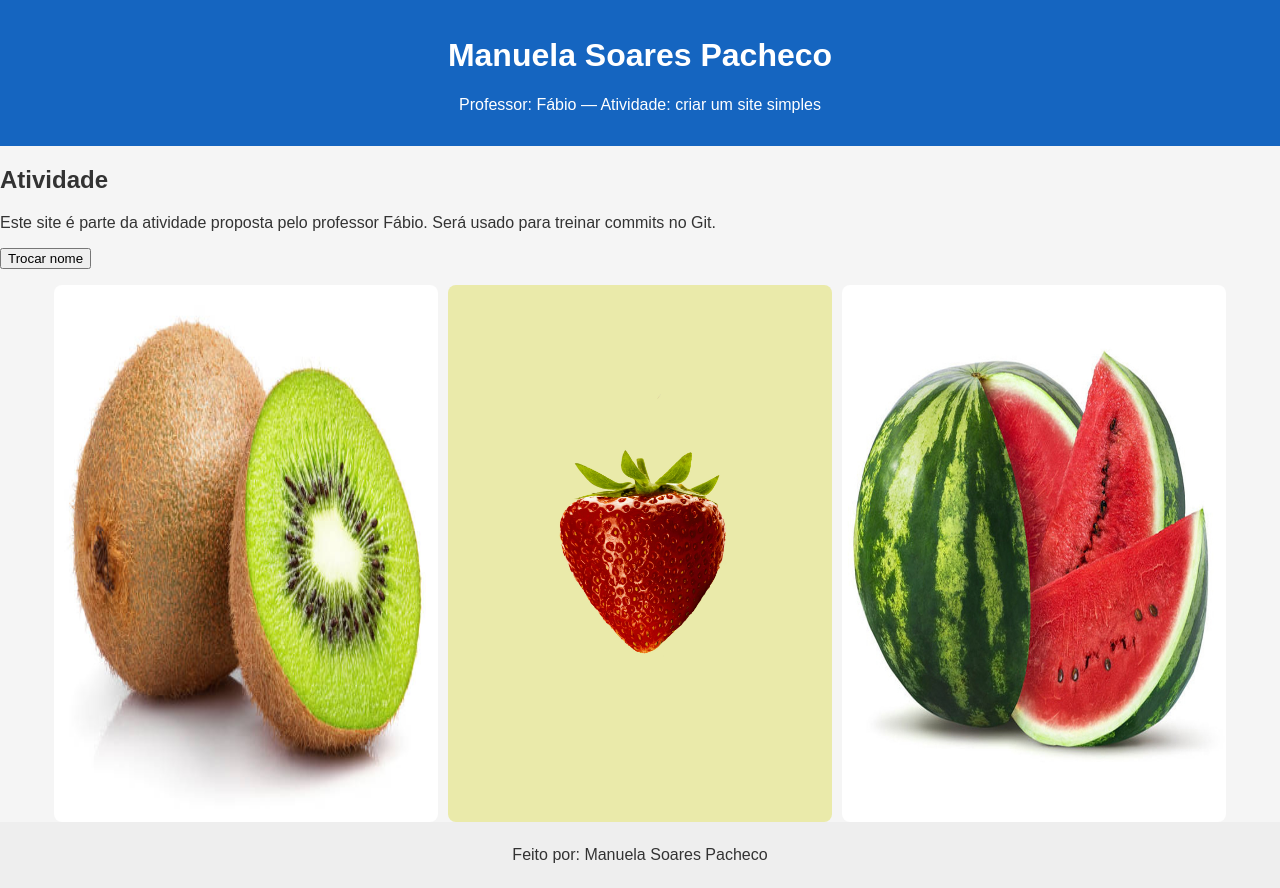
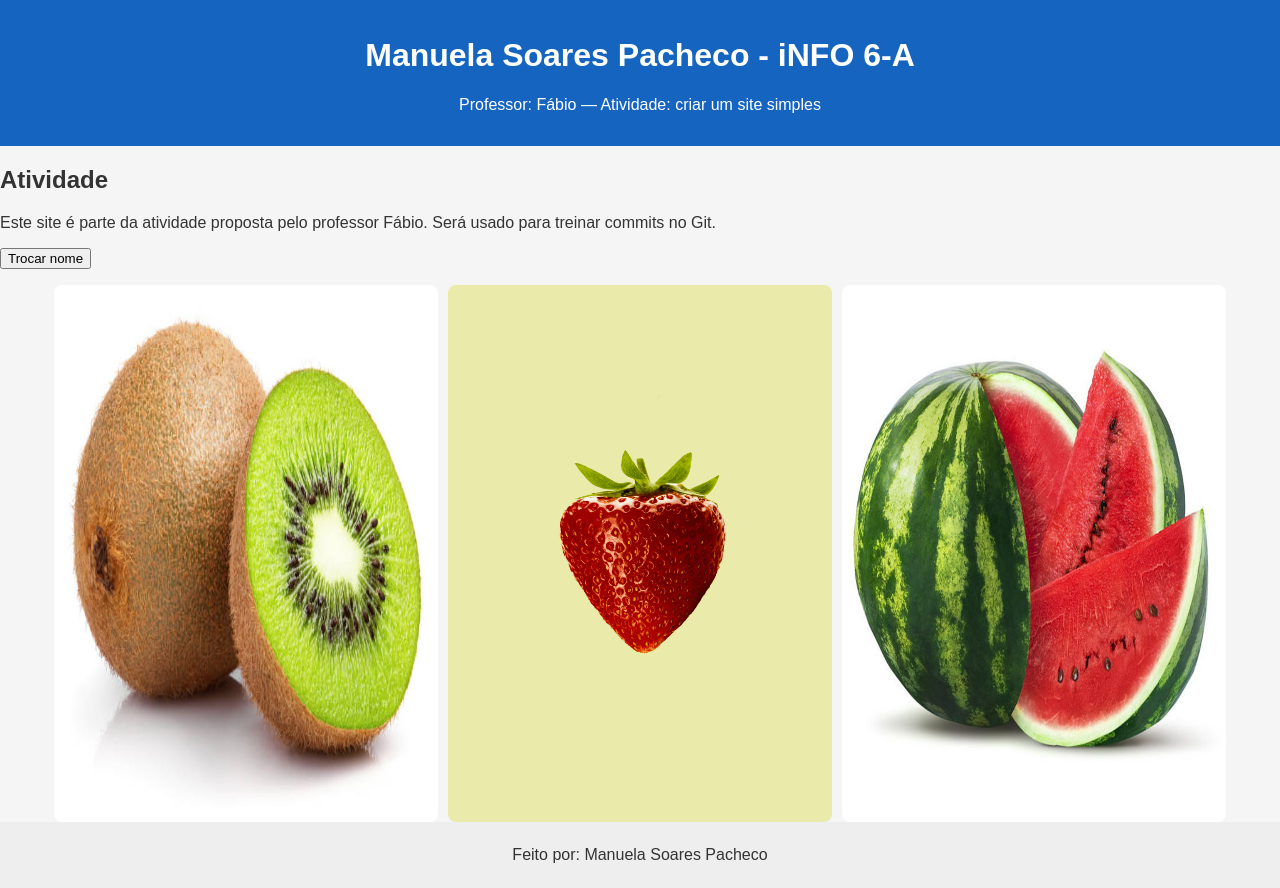
Before and after one commit to Manuh08/Atividadrr, a plain HTML site: page index.html in a window 1280 px wide. Drawn offline with Linux system fonts and the light colour scheme.

Commit message:
CM8: nome da turma

```diff
--- a/index.html
+++ b/index.html
@@ -8,7 +8,7 @@
 </head>
 <body>
   <header>
-    <h1 id="student-name">Manuela Soares Pacheco</h1>
+    <h1 id="student-name">Manuela Soares Pacheco - iNFO 6-A</h1>
     <p>Professor: Fábio — Atividade: criar um site simples</p>
   </header>
 
```
